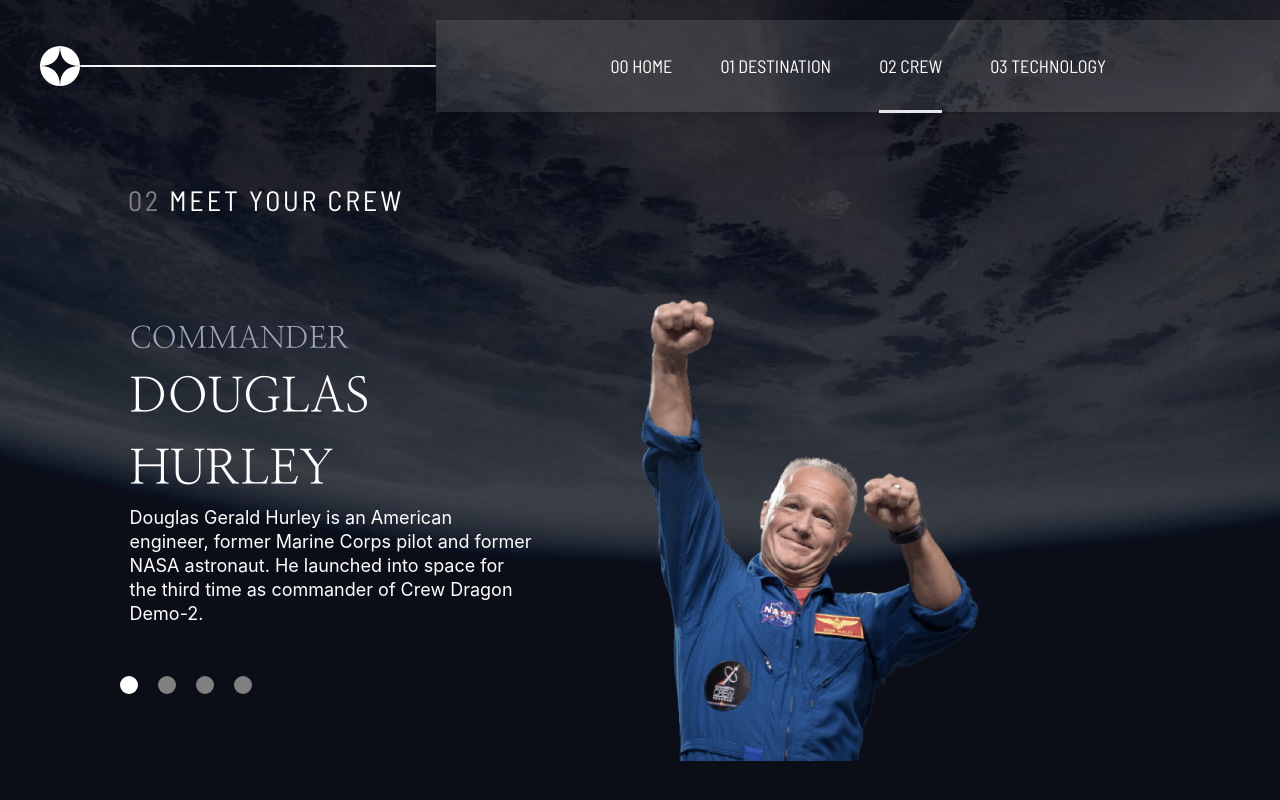
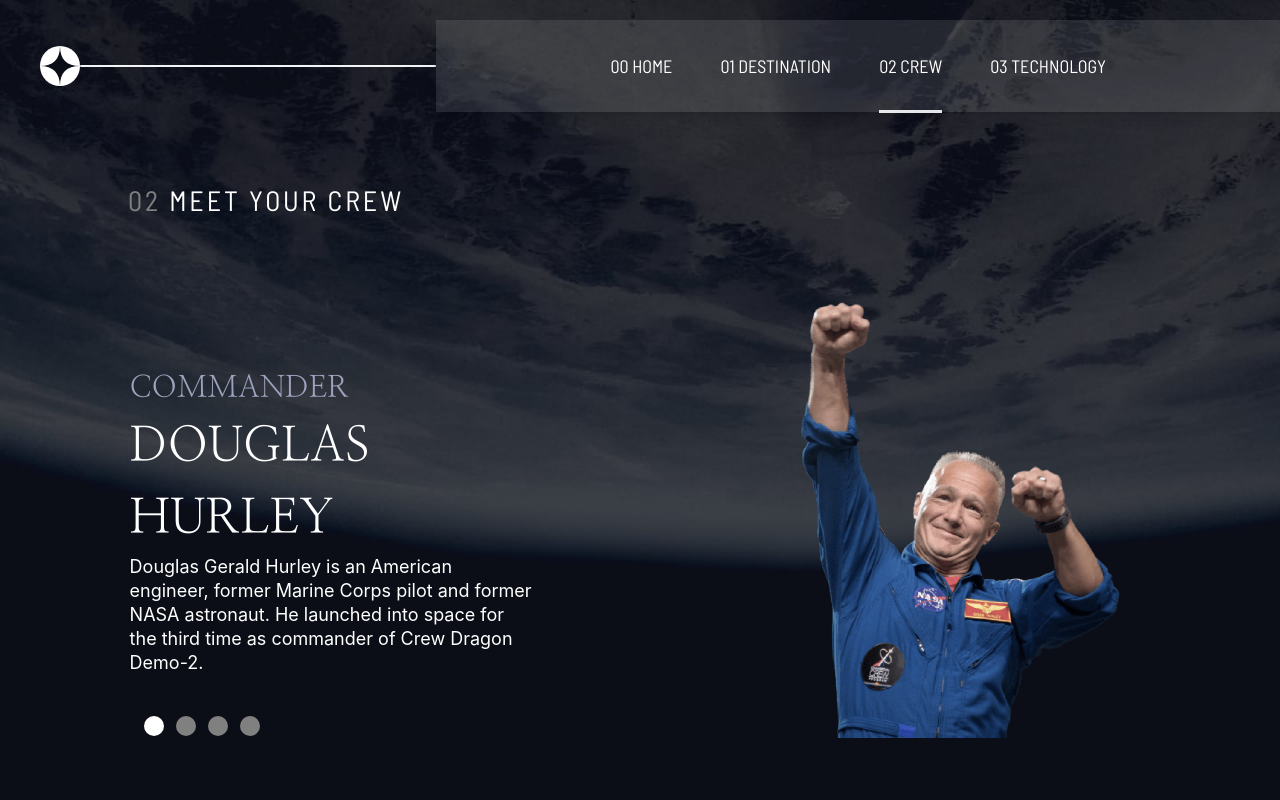
Before and after one commit to Melina1996/space, a React (Vite) app: page /crew in a window 1280 px wide. Built offline with nearby package versions, Linux system fonts and the light colour scheme.

Commit message:
added actual carousel

```diff
--- a/src/assets/Components/BurgerMenu.jsx
+++ b/src/assets/Components/BurgerMenu.jsx
@@ -5,7 +5,7 @@
 
 export default function BurgerMenu(props) {
   return (
-    <div className='relative flex justify-center items-center w-[100%]'>
+    <div className='relative flex justify-center items-center w-[100%] z-20'>
 
             <nav id="my-nav-burger">
                 <ul className="flex flex-col gap-12 justify-center items-center">
--- a/src/assets/Components/Crew.jsx
+++ b/src/assets/Components/Crew.jsx
@@ -28,7 +28,8 @@
   }
 
   return (
-    <div className="lg:bg-bgCrew md:bg-crewTablet bg-crewMobile bg-cover bg-center w-[100vw] md:h-[100vh]">
+    <div className="lg:bg-bgCrew md:bg-crewTablet bg-crewMobile bg-cover bg-center w-[100vw] md:h-[100vh] relative">
+
       <div className="h-[20%]">
         <Navbar />
       </div>
@@ -41,20 +42,29 @@
         </div>
       </div>
 
-      <div className="w-[100%] h-[70%] flex md:flex-row flex-col justify-center items-center">
-        {/* <div
+      <div className="w-auto h-[70%] flex flex-wrap flex-col justify-center items-center overflow-hidden">
+
+        <div
           className="flex transition ease-out duration-100"
           style={{
-            transform: `translateX(-${current * 100}%)`,
+            //each div has an index and all the divs together make the 100%, so each div's index * 25% makes each div appear
+            transform: `translateX(-${current * 25}%)`,
           }}
-        > */}
-          {/* muss hier einen key an jedes Element(img) meines Arrays geben, da react eine id braucht */}
-          {/* Problem: sobald ich div in mein return einfüge, dann passt sich die der Seitenbreite an */}
+        >
 
-          {/* {Data.crew.map((element, id) => {
+          {Data.crew.map((element, id) => {
             return (
-              <img
-                className="rounded object-cover"
+              //each div takes the width of the whole screen
+              <div className="flex md:flex-row flex-col w-screen">
+
+                <div className="md:w-[50%] max-[426px]:w-[100%] flex justify-center items-center">
+                  <CrewDetails role={element.role} bio={element.bio} name={element.name}/>
+                </div>
+
+                <div className="w-[50%] md:w-[50%] max-[426px]:w-[100%] flex justify-center items-center max-[426px]:pb-20 max-[426px]:pt-10">
+
+                <img
+                className="rounded md:w-[50%] max-[426px]:w-[60%]"
                 src={
                   new URL(
                     //image path starts from HERE
@@ -64,44 +74,32 @@
                 }
                 alt=""
               />
+
+                </div>
+
+              </div>
             );
           })}
-        </div> */}
-{/*
-        <div className="absolute top-0 h-full w-full flex justify-between items-center px-10">
-          <button onClick={previousSlide}>
-            <img
-              className="w-[40px] h-[40px]"
-              src="./../../assets/img/previous.png"
-              alt=""
-            />
-          </button>
-          <button onClick={nextSlide}>
-            <img
-              className="w-[40px] h-[40px]"
-              src="./../../assets/img/next.png"
-              alt=""
-            />
-          </button>
-        </div> */}
+        </div>
 
-        {/* <div className="absolute bottom-0 py-4 flex justify-center gap-3 w-full">
+        <div className="absolute xl:bottom-16 bottom-10 flex md:justify-start max-[426px]:justify-center xl:pl-36 lg:pl-24 md:pl-[75px] gap-3 w-full">
           {Data.crew.map((element, id) => {
             console.log(element);
             return (
-              // mit tertinary condition: bg-color verändert sich wenn Slide aktiv
+              //tertinary condition: bg-color changes when slide active -> current is == id
               <div
                 onClick={() => setCurrent(id)}
                 id={"circle" + 1}
-                className={`rounded-full w-5 h-5 bg-white cursor-pointer ${
-                  id == current ? "bg-white" : "bg-black"
+                className={`rounded-full w-5 h-5 cursor-pointer ${
+                  id == current ? "bg-white" : "bg-[#808080]"
                 }`}
               ></div>
             );
           })}
-        </div> */}
+        </div>
 
-        <div className='md:w-[50%] w-[100%] flex flex-col justify-start items-center gap-10'>
+        {/* wenn mit Slug machen möchte: */}
+        {/* <div className='md:w-[50%] w-[100%] flex flex-col justify-start items-center gap-10'>
 
                 <CrewDetails name={clickBullet == "Douglas" ? Data.crew[0].name : clickBullet == "Mark" ? Data.crew[1].name : clickBullet == "Victor" ? Data.crew[2].name : clickBullet == "Anousheh" ? Data.crew[3].name : ""} role={clickBullet == "Douglas" ? Data.crew[0].role : clickBullet == "Mark" ? Data.crew[1].role : clickBullet == "Victor" ? Data.crew[2].role : clickBullet == "Anousheh" ? Data.crew[3].role : ""} bio={clickBullet == "Douglas" ? Data.crew[0].bio : clickBullet == "Mark" ? Data.crew[1].bio : clickBullet == "Victor" ? Data.crew[2].bio : clickBullet == "Anousheh" ? Data.crew[3].bio : ""}/>
 
@@ -121,9 +119,11 @@
 
                 <img className="xl:w-[53%] xl:h-[53%] lg:w-[65%] lg:h-[65%] w-[70%] h-[70%] md:pl-10 xl:pl-0" src={clickBullet == "Douglas" ? Douglas : clickBullet == "Mark" ? Mark : clickBullet == "Victor" ? Victor : clickBullet == "Anousheh" ? Anousheh : ""} alt="" />
 
-            </div>
+            </div> */}
       </div>
 
+
+      {/* if want to use FlowBite-Carousel */}
       {/*
         <div className="h-[600px] pb-10">
 
--- a/src/assets/Components/Navbar.jsx
+++ b/src/assets/Components/Navbar.jsx
@@ -47,13 +47,19 @@
         {
             burger ?
 
-            <div className={`absolute w-[100%] bg-white h-[400px] top-0 left-0 flex justify-center animate-scale myBurgerMenu`}>
+            <div className={`absolute w-[100%] bg-white h-[400px] top-0 left-0 flex justify-center scale-y-[100%] duration-700 placeholder:transition-all myBurgerMenu`}>
 
                 <BurgerMenu setBurger={setBurger}/>
 
             </div>
 
-            : ""
+            :
+            //in order to apply transition as well when closing the menu, I need to show it again here and then scale Y to 0
+            <div className={`absolute w-[100%] bg-white h-[400px] top-0 left-0 flex justify-center scale-y-[0%] duration-700 transition-all myBurgerMenu`}>
+
+            <BurgerMenu setBurger={setBurger}/>
+
+        </div>
 
 
         }
--- a/tailwind.config.js
+++ b/tailwind.config.js
@@ -31,14 +31,9 @@
         '0%': { transform: 'scaleY(0)' },
         '100%': { transform: 'scaleY(1)' },
       },
-      scaleBack:{
-        '0%': { transform: 'scaleY(1)' },
-        '100%': { transform: 'scaleY(0)' },
-      }
     },
     animation: {
       scale: 'scale 1s ease',
-      scaleBack: 'scaleBack 1s ease',
     },
   },
   },
```
Also changed, not shown: src/index.css (line endings or trailing spaces).
